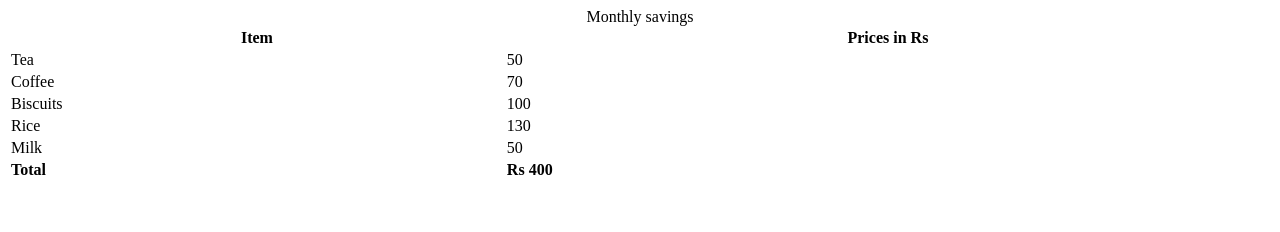
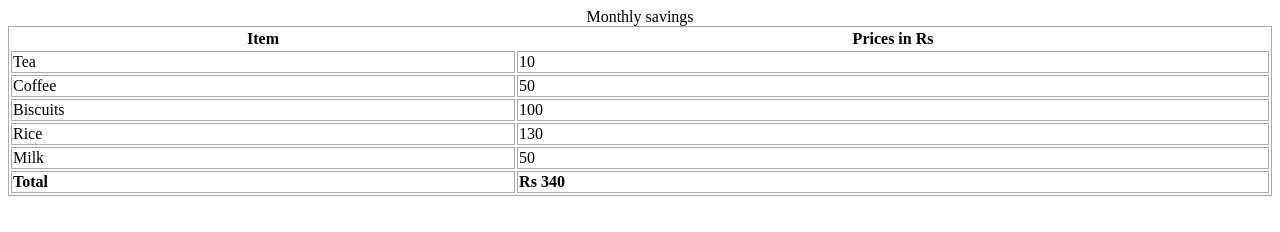
Before and after one commit to acciojob/grofers-checkout-KausarKhan-2002, a website: page main.html in a window 1280 px wide. Drawn offline with Linux system fonts and the light colour scheme.

Commit message:
created a submission

```diff
--- a/main.html
+++ b/main.html
@@ -9,9 +9,7 @@
 <body>
     <!-- the entire body must be written by student -->
     <table style="width: 100%">
-    <caption>
-      Monthly savings
-    </caption>
+    <caption>Monthly savings</caption>
 
 	 <tr>
          <th>Item</th>
@@ -20,12 +18,12 @@
 
 	 <tr>
        <td class="item">Tea</td>
-       <td class="prices">50</td>
+       <td class="prices">10</td>
     </tr>
 
     <tr>
       <td class="item">Coffee</td>
-      <td class="prices">70</td>
+      <td class="prices">50</td>
     </tr>
 
     <tr>
--- a/script.js
+++ b/script.js
@@ -1,4 +1,5 @@
 // Function to calculate and append the total price to the table
+
 function calculateTotalPrice() {
   // Select all elements with the class "prices"
   const priceElements = document.querySelectorAll('.prices');
--- a/styles.css
+++ b/styles.css
@@ -1,2 +1,5 @@
 
 /* Your CSS Code here. */
+table, td, tr {
+	border: 1px solid #aaa
+}
```
